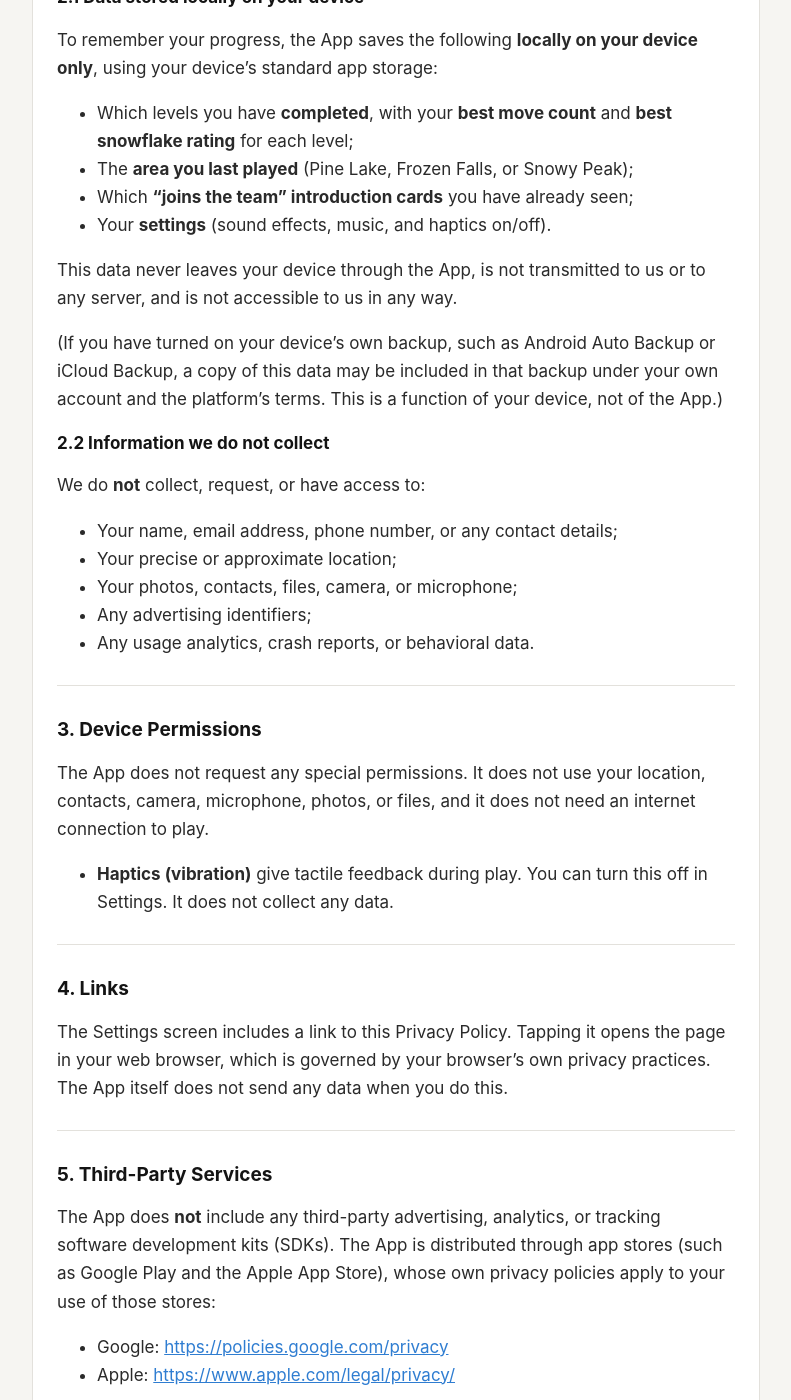
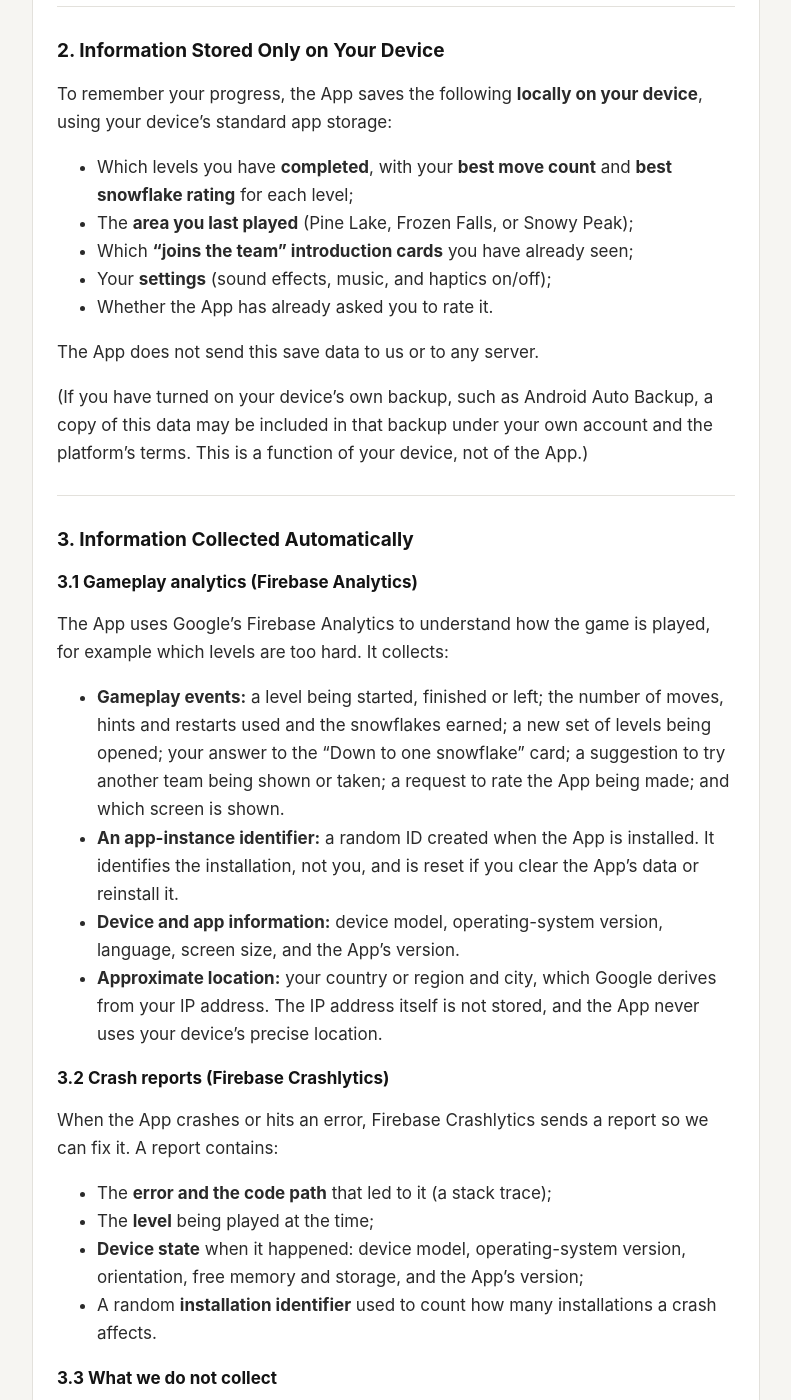
Before and after one commit to nanangwh/nanangwh.github.io, a Jekyll site: the page built from privacy/frosty-slide.md, in a window 1280 px wide and 1400 px high, scrolled down 734 px. Shown: the whole window, without its empty margins (244-1035 px from the left). Built offline with Jekyll 4.4.1, drawn with Linux system fonts in a browser that asks for light colours; some of the changed text lies outside the part shown.

Commit message:
Update Frosty Slide privacy policy for Firebase Analytics and Crashlytics

```diff
--- a/privacy/frosty-slide.md
+++ b/privacy/frosty-slide.md
@@ -18,123 +18,199 @@ policy.
 
 ## 1. Summary
 
-**Frosty Slide does not collect, store, or share any personal information.**
-The App works fully offline. Your progress and settings are stored **only on
-your own device** and are never sent to us or to any third party.
-
-We do not require an account, we do not track you, and the App contains no
-advertising, analytics, or crash-reporting software.
+- Your **progress and settings stay on your device**. We never receive them.
+- The App uses two Google services, **Firebase Analytics** and **Firebase
+  Crashlytics**, to tell us how the game is played and when it crashes. They
+  send **anonymous gameplay events and crash reports** to Google.
+- We do **not** ask for an account, your name, your email address or any
+  contact details, and we cannot tell who you are from the data we receive.
+- The App contains **no advertising** and does **not** use your advertising ID.
+- The game itself plays **fully offline**. Analytics and crash reports are sent
+  only when your device is online.
 
 ---
 
-## 2. Information We Collect
+## 2. Information Stored Only on Your Device
 
-### 2.1 Data stored locally on your device
-
-To remember your progress, the App saves the following **locally on your device
-only**, using your device's standard app storage:
+To remember your progress, the App saves the following **locally on your
+device**, using your device's standard app storage:
 
 - Which levels you have **completed**, with your **best move count** and **best
   snowflake rating** for each level;
 - The **area you last played** (Pine Lake, Frozen Falls, or Snowy Peak);
 - Which **"joins the team" introduction cards** you have already seen;
-- Your **settings** (sound effects, music, and haptics on/off).
+- Your **settings** (sound effects, music, and haptics on/off);
+- Whether the App has already asked you to rate it.
 
-This data never leaves your device through the App, is not transmitted to us
-or to any server, and is not accessible to us in any way.
+The App does not send this save data to us or to any server.
 
-(If you have turned on your device's own backup, such as Android Auto Backup or
-iCloud Backup, a copy of this data may be included in that backup under your own
-account and the platform's terms. This is a function of your device, not of the
-App.)
+(If you have turned on your device's own backup, such as Android Auto Backup, a
+copy of this data may be included in that backup under your own account and the
+platform's terms. This is a function of your device, not of the App.)
 
-### 2.2 Information we do **not** collect
+---
+
+## 3. Information Collected Automatically
+
+### 3.1 Gameplay analytics (Firebase Analytics)
+
+The App uses Google's Firebase Analytics to understand how the game is played,
+for example which levels are too hard. It collects:
+
+- **Gameplay events:** a level being started, finished or left; the number of
+  moves, hints and restarts used and the snowflakes earned; a new set of levels
+  being opened; your answer to the "Down to one snowflake" card; a suggestion
+  to try another team being shown or taken; a request to rate the App being
+  made; and which screen is shown.
+- **An app-instance identifier:** a random ID created when the App is
+  installed. It identifies the installation, not you, and is reset if you
+  clear the App's data or reinstall it.
+- **Device and app information:** device model, operating-system version,
+  language, screen size, and the App's version.
+- **Approximate location:** your country or region and city, which Google
+  derives from your IP address. The IP address itself is not stored, and the
+  App never uses your device's precise location.
+
+### 3.2 Crash reports (Firebase Crashlytics)
+
+When the App crashes or hits an error, Firebase Crashlytics sends a report so
+we can fix it. A report contains:
+
+- The **error and the code path** that led to it (a stack trace);
+- The **level** being played at the time;
+- **Device state** when it happened: device model, operating-system version,
+  orientation, free memory and storage, and the App's version;
+- A random **installation identifier** used to count how many installations a
+  crash affects.
+
+### 3.3 What we do not collect
 
 We do **not** collect, request, or have access to:
 
 - Your name, email address, phone number, or any contact details;
-- Your precise or approximate location;
+- Your precise location;
 - Your photos, contacts, files, camera, or microphone;
-- Any advertising identifiers;
-- Any usage analytics, crash reports, or behavioral data.
+- Your **advertising ID**: the App removes the advertising-ID permission and
+  turns off advertising-ID collection in Firebase Analytics.
 
 ---
 
-## 3. Device Permissions
+## 4. How We Use This Information
 
-The App does not request any special permissions. It does not use your
-location, contacts, camera, microphone, photos, or files, and it does not need
-an internet connection to play.
+We use analytics and crash data only to:
+
+- Find and fix crashes and errors;
+- Tune the game, for example its difficulty and the order of levels;
+- Understand, in total, how many people play and how far they get.
+
+We do **not** use it for advertising, we do **not** build profiles of
+individual players, and we do **not** sell it.
+
+---
+
+## 5. Who Receives This Information
+
+Analytics and crash data is sent to and processed by **Google** (Google LLC and
+Google Ireland Limited), which provides Firebase to us as a service provider
+(a "data processor"). We do not share it with anyone else. Google may process
+it on servers outside your country.
+
+- How Google uses data from apps that use its services:
+  <https://policies.google.com/technologies/partner-sites>
+- Firebase privacy and security: <https://firebase.google.com/support/privacy>
+- Google's privacy policy: <https://policies.google.com/privacy>
+
+All of it is sent over an encrypted (HTTPS) connection.
+
+The App is distributed through Google Play, whose own privacy policy applies to
+your use of the store. When the App asks you to rate it, the rating card is
+shown and handled by Google Play.
+
+---
+
+## 6. Device Permissions
+
+The App requests only ordinary, automatically granted Android permissions, and
+only so that Firebase can send analytics and crash reports:
+
+- **Internet access** and **network state**, to send the data described in
+  Section 3 when the device is online;
+- **Wake lock**, so a report that has started sending can finish.
+
+The App does not use your location, contacts, camera, microphone, photos, or
+files, and it does not need an internet connection to play.
 
 - **Haptics (vibration)** give tactile feedback during play. You can turn this
   off in Settings. It does not collect any data.
 
 ---
 
-## 4. Links
+## 7. Links
 
 The Settings screen includes a link to this Privacy Policy. Tapping it opens the
 page in your web browser, which is governed by your browser's own privacy
-practices. The App itself does not send any data when you do this.
+practices.
 
 ---
 
-## 5. Third-Party Services
+## 8. Children's Privacy
 
-The App does **not** include any third-party advertising, analytics, or tracking
-software development kits (SDKs). The App is distributed through app stores
-(such as Google Play and the Apple App Store), whose own privacy policies apply
-to your use of those stores:
-
-- Google: <https://policies.google.com/privacy>
-- Apple: <https://www.apple.com/legal/privacy/>
+Frosty Slide is not directed at children under the age of 13, and we do not
+knowingly collect personal information from them. The App never asks for a
+name, an email address, or any other contact details. If you believe a child
+has provided personal information through the App, please contact us (see
+Section 12).
 
 ---
 
-## 6. Children's Privacy
+## 9. Data Retention and Deletion
 
-Frosty Slide is a family-friendly puzzle game suitable for all ages. We do
-**not** knowingly collect any personal information from anyone, including
-children under the age of 13 (or under 16 in some jurisdictions). Because the
-App collects no personal data at all, it does not create a privacy risk for
-children. If you have any concerns, please contact us (see Section 10).
+**On your device.** You are in full control of your save data. You can delete
+it at any time by:
+
+- **Clearing the App's data** in your device settings (on Android: Settings →
+  Apps → Frosty Slide → Storage → Clear data), or
+- **Uninstalling** the App.
+
+Either one also resets the random identifiers described in Section 3, so later
+data is no longer linked to earlier data.
+
+**Held by Google for us.** Analytics data tied to an app-instance identifier is
+kept for up to 14 months, and crash reports for 90 days, after which Google
+deletes them. Totals that cannot be linked to an installation may be kept
+longer.
+
+Because the App has no accounts, we cannot look up one person's data by name or
+email address. If you would like your analytics data deleted, contact us (see
+Section 12) and we will tell you how to find your app-instance identifier so
+that we can ask Google to delete the data linked to it.
 
 ---
 
-## 7. Data Retention and Deletion
+## 10. Data Security
 
-Because all App data is stored only on your device, **you are in full control
-of it**. You can delete it at any time by:
-
-- **Clearing the App's data** in your device settings (on Android: Settings →
-  Apps → Frosty Slide → Storage → Clear data), or
-- **Uninstalling** the App, which removes all locally stored data.
-
-We do not retain any of your data because we never receive it.
+Your save data is protected by your device's own operating-system security.
+Analytics and crash data is encrypted in transit and stored by Google under its
+security practices. No method of transmission or storage is completely secure,
+but we collect as little as we can.
 
 ---
 
-## 8. Data Security
-
-The most effective protection for your data is that it never leaves your
-device. Data stored on your device is protected by your device's own
-operating-system security.
-
----
-
-## 9. Your Privacy Rights
+## 11. Your Privacy Rights
 
 Depending on where you live, you may have rights under laws such as the GDPR
 (European Economic Area, United Kingdom, and Switzerland) or the CCPA/CPRA
 (California), including the right to access, correct, or delete your personal
-data, and to opt out of its sale or sharing. Because we do not collect, hold,
-sell, or share any personal data about you, there is nothing on our side to
-provide, correct, delete, or opt out of. Your data lives only on your device and
-can be removed as described in Section 7.
+data, to object to its processing, and to opt out of its sale or sharing.
+
+We do not sell or share personal data. Where the GDPR applies, we process the
+analytics and crash data described above on the basis of our legitimate
+interest in keeping the App working and improving it. To exercise any of your
+rights, contact us (see Section 12).
 
 ---
 
-## 10. Contact Us
+## 12. Contact Us
 
 If you have any questions about this Privacy Policy or your privacy while using
 Frosty Slide, please contact us at:
@@ -143,9 +219,9 @@ Frosty Slide, please contact us at:
 
 ---
 
-## 11. Changes to This Privacy Policy
+## 13. Changes to This Privacy Policy
 
-If a future version of the App adds features that handle data differently (for
-example, advertising or analytics), we will update this Privacy Policy before
-those features are released, revise the effective date above, and describe what
-is collected and why.
+If a future version of the App handles data differently (for example, by adding
+advertising), we will update this Privacy Policy before that version is
+released, revise the effective date above, and describe what is collected and
+why.
```
Also changed, not shown: other parts of privacy/frosty-slide.md (+1 -1 lines).
